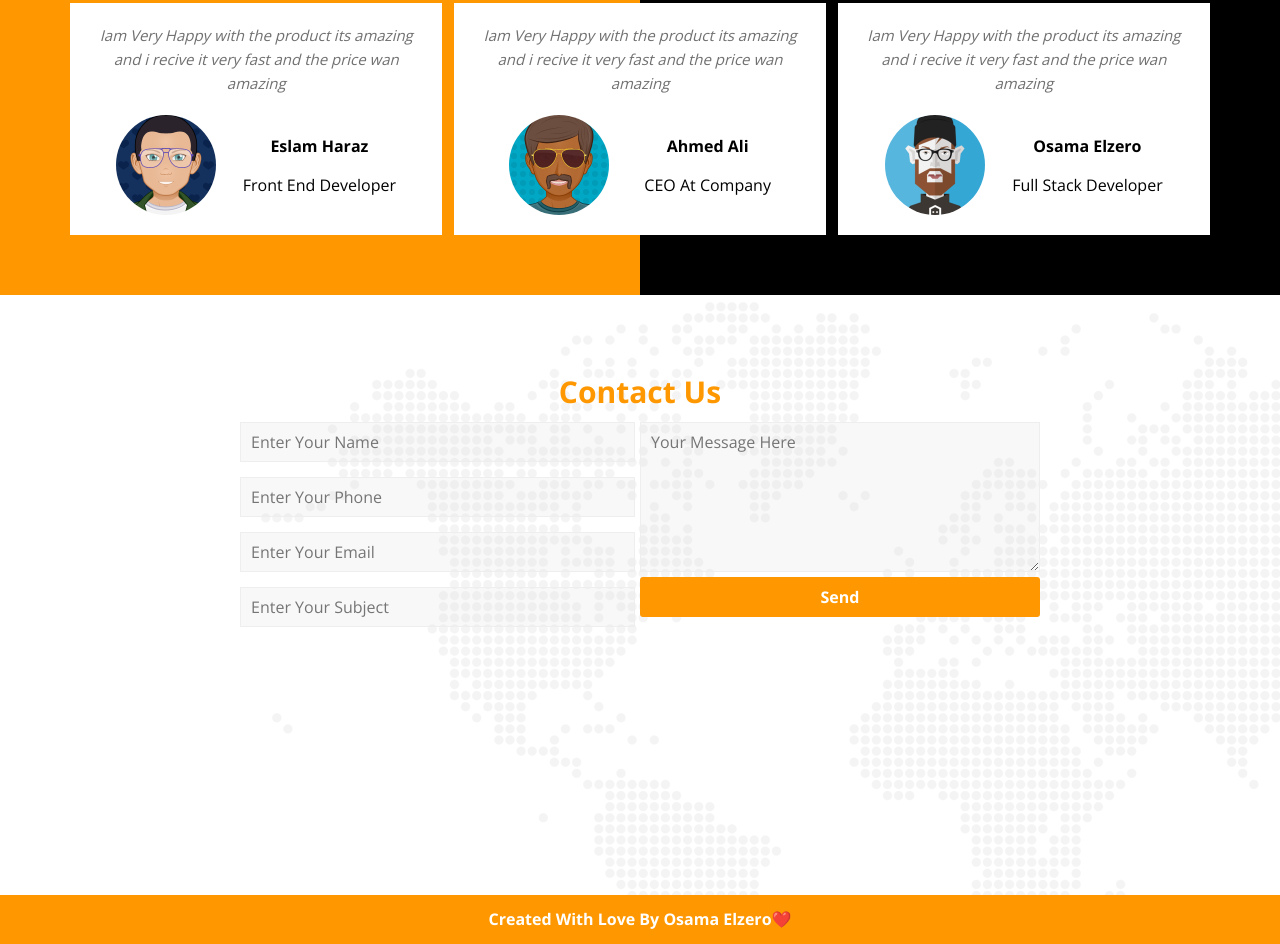
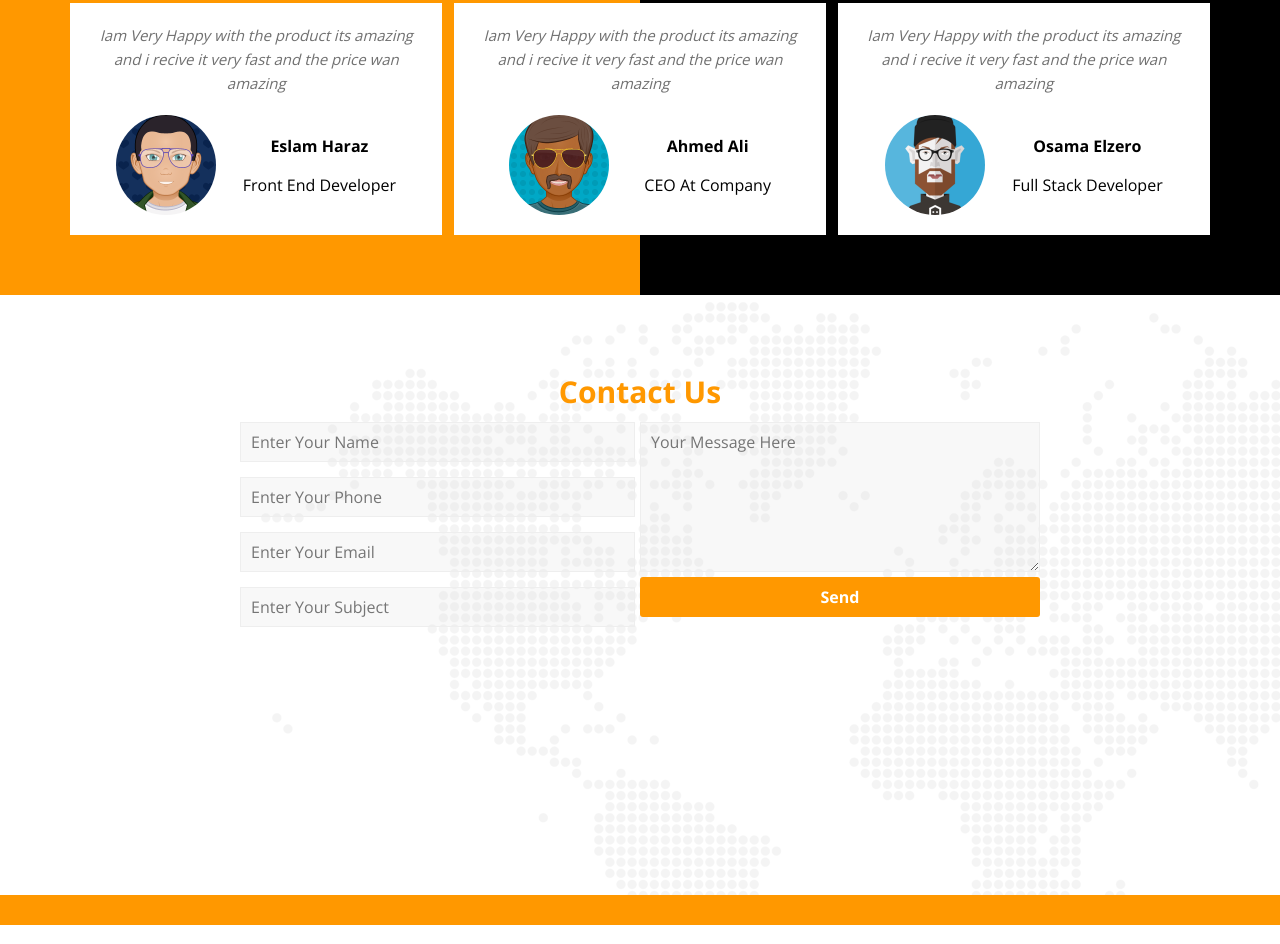
Before and after one commit to EslamHaraz/Frist-Project-With-JavaScript-, a plain HTML site: page index.html in a window 1280 px wide. Shown: the part 4219-5163 px from the top of the page. Drawn offline with nearby package versions, Linux system fonts and the light colour scheme.

Commit message:
Update index.html

```diff
--- a/index.html
+++ b/index.html
@@ -322,7 +322,7 @@
             </form>
         </Div>
     </div>
-    <footer>Created With Love By Osama Elzero&#10084;&#65039;</footer>
+    <footer></footer>
     <!-- End Contact Us -->
         <script src="./Js/Master.js"></script>
 </body>
```
